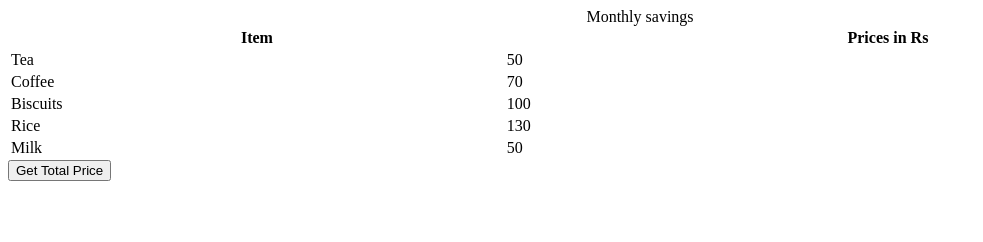
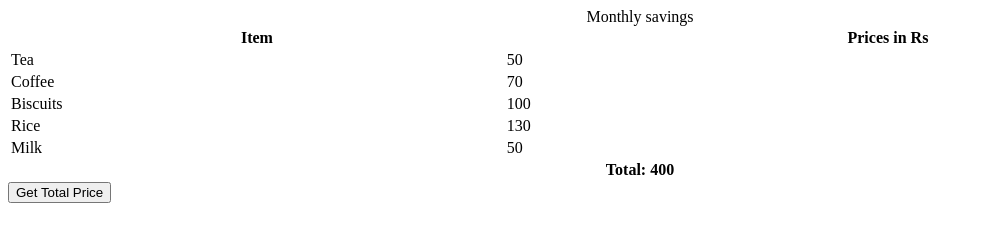
Before and after one commit to acciojob/grofers-checkout-imsunokdir, a website: page main.html in a window 1280 px wide. Both pictures are taken after a click on the button "Get Total Price". Shown: the whole page, without its empty margins (0-983 px from the left). Drawn offline with Linux system fonts and the light colour scheme.

Commit message:
created a submission

```diff
--- a/main.html
+++ b/main.html
@@ -4,6 +4,13 @@
 
 <head>
 	<link rel="stylesheet" href="styles.css">
+	<style>
+		#total{
+
+			text-align:center;
+			font-weight:bold;
+		}
+	</style>
 </head>
 
 <body>
@@ -32,7 +39,7 @@
       <td class="item">Rice</td>
       <td class="price">130</td>
     </tr>
-    <tr>
+    <tr id="last-row">
       <td class="item">Milk</td>
       <td class="price">50</td>
     </tr>
--- a/script.js
+++ b/script.js
@@ -3,8 +3,20 @@ getSumBtn.append("Get Total Price");
 document.body.appendChild(getSumBtn);
 
 const getSum = () => {
-//Add your code here
 
+	const table = document.getElementsByTagName('table')[0];
+	const newTr = document.createElement('tr');
+	newTr.id="total";
+	const newTd1 = document.createElement('td');
+
+	newTd1.colSpan = 2;
+	newTr.appendChild(newTd1)
+	table.appendChild(newTr);
+
+	prices = document.querySelectorAll(".price");
+
+	const totalPrice = Array.from(prices).reduce((total, price) =>total + parseFloat(price.textContent), 0);
+	newTd1.textContent =`Total: ${totalPrice}`;
 };
 
 getSumBtn.addEventListener("click", getSum);
```
